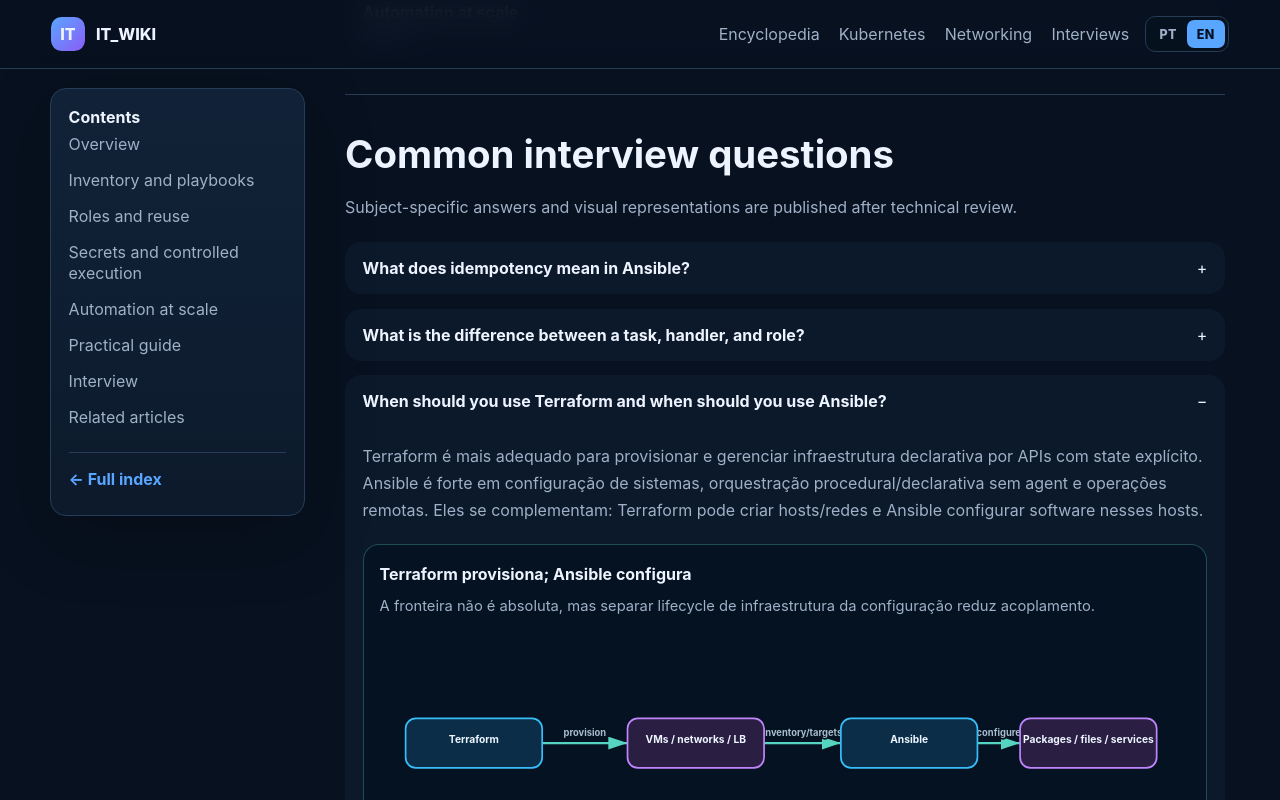
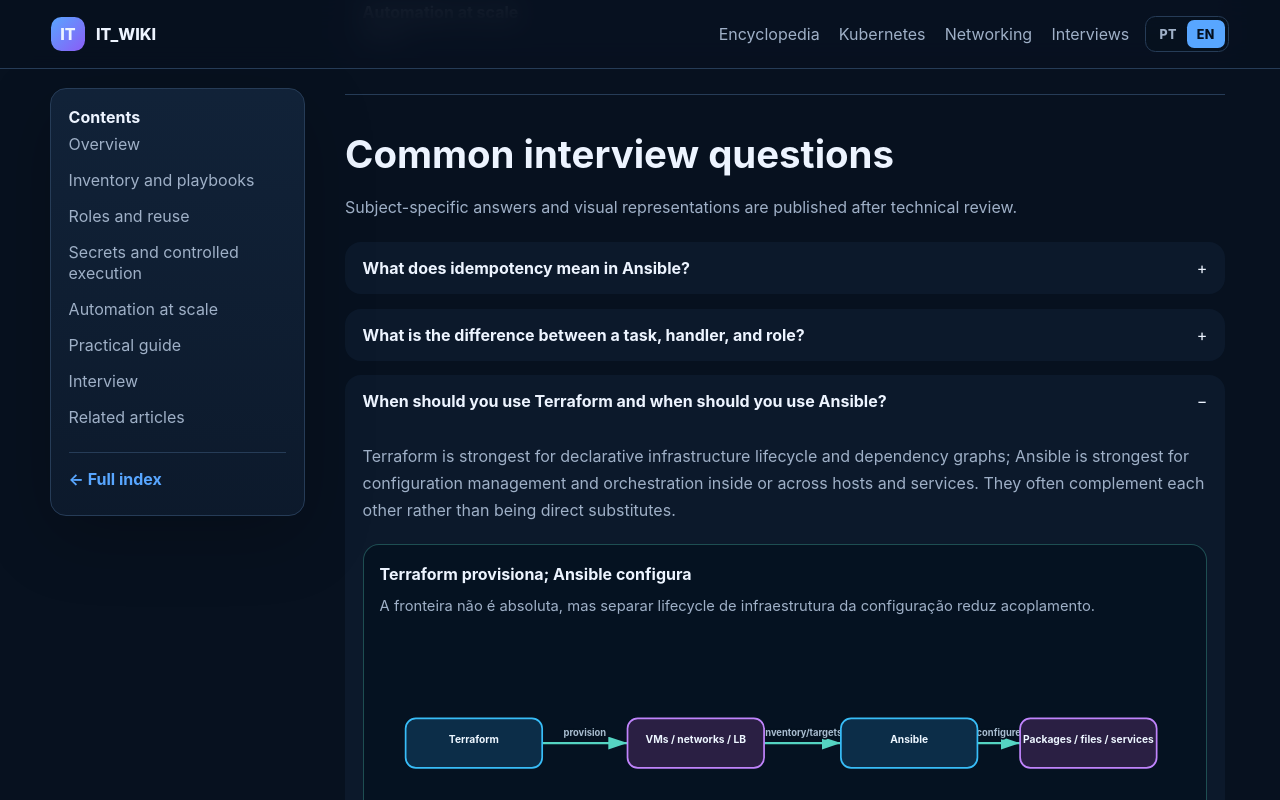
Before and after one commit to josecarlosjr/it_wiki, a Next.js app: page /wiki/ansible/ in a window 1280 px wide. Both pictures are taken after a click on the button 785 px from the left and 1544 px from the top of the page. Shown: the part 1144-1944 px from the top of the page. Built offline with nearby package versions, Linux system fonts and the light colour scheme.

Commit message:
feat: use curated English interview answers

```diff
--- a/components/wiki-article-accordions.tsx
+++ b/components/wiki-article-accordions.tsx
@@ -17,6 +17,7 @@ import {
 import { getAutomationIacCoreInterviewVisual } from '@/content/automation-iac-interviews';
 import { getAwsExtraQuestions, getAwsInterviewVisual, getAwsSectionDiagram } from '@/content/aws-diagrams';
 import { extraQuestionEn, localizeVisual, technicalTextEn } from '@/content/i18n-technical';
+import { interviewAnswerByQuestionEn } from '@/content/interview-en';
 import { TopicDiagram } from './topic-diagram';
 import { useLanguage } from './language-provider';
 
@@ -118,7 +119,11 @@ export function WikiArticleAccordions({ articleSlug, sections, sectionsEn, inter
           {questionsPt.map((sourceQuestion, index) => {
             const isOpen = openQuestion === index;
             const question = locale === 'en' ? (baseEnglishByPt[sourceQuestion] ?? extraQuestionEn[sourceQuestion] ?? technicalTextEn(sourceQuestion)) : sourceQuestion;
-            const visual = localizeVisual(interviewVisual(articleSlug, sourceQuestion), locale);
+            const rawVisual = interviewVisual(articleSlug, sourceQuestion);
+            const localizedVisual = localizeVisual(rawVisual, locale);
+            const visual = localizedVisual && locale === 'en'
+              ? { ...localizedVisual, answer: interviewAnswerByQuestionEn[sourceQuestion] ?? localizedVisual.answer }
+              : localizedVisual;
             return (
               <section className="interactive-accordion-item" key={sourceQuestion}>
                 <button className="interactive-accordion-trigger" type="button" aria-expanded={isOpen} onClick={() => setOpenQuestion(isOpen ? null : index)}>
@@ -126,7 +131,7 @@ export function WikiArticleAccordions({ articleSlug, sections, sectionsEn, inter
                 </button>
                 {isOpen ? (
                   <div className="interactive-accordion-content">
-                    <p>{visual?.answer ?? answerFallback(question, locale === 'en')}</p>
+                    <p>{visual?.answer ?? interviewAnswerByQuestionEn[sourceQuestion] ?? answerFallback(question, locale === 'en')}</p>
                     {visual ? <TopicDiagram spec={visual.diagram} /> : (
                       <div className="diagram-review-note" role="note">{t(
                         'Diagrama ainda não publicado para esta pergunta. Evitamos usar um fluxo genérico que possa sugerir uma arquitetura incorreta.',
```
